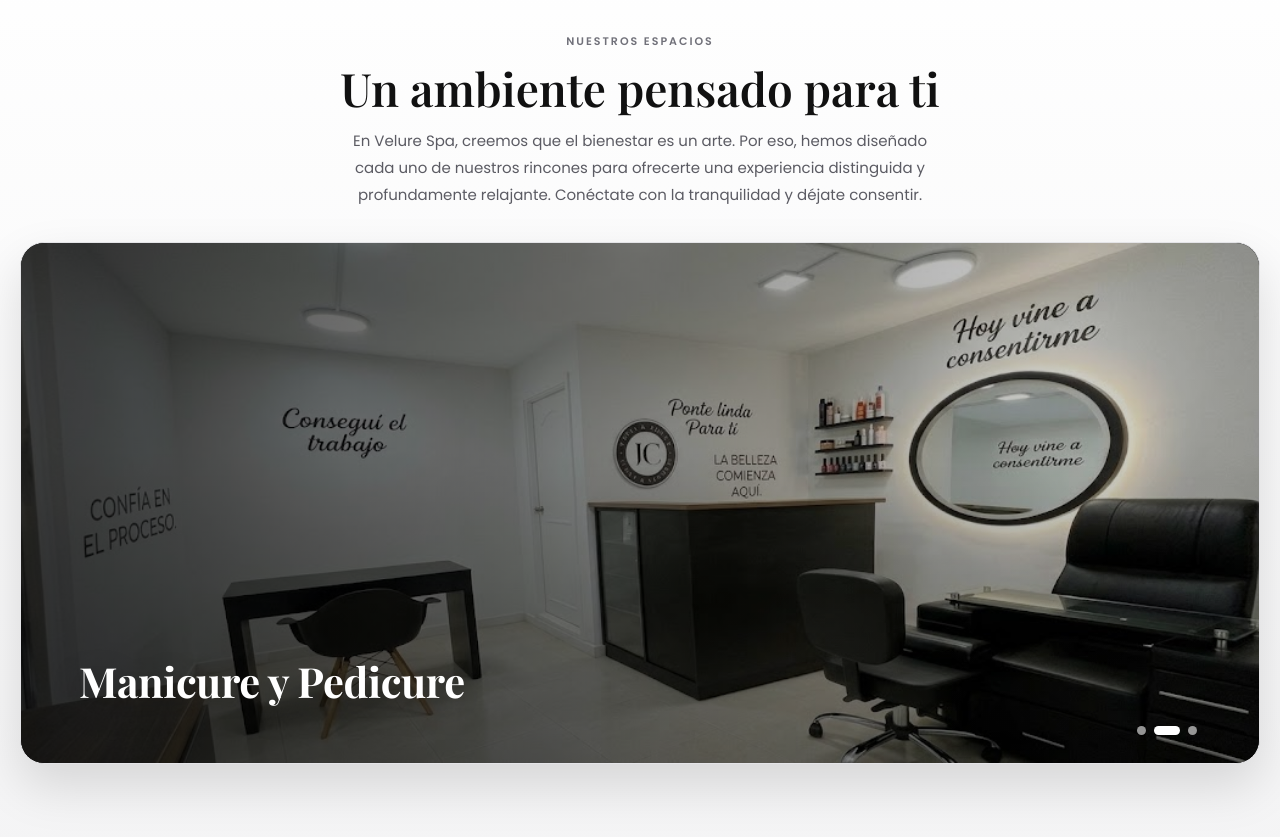
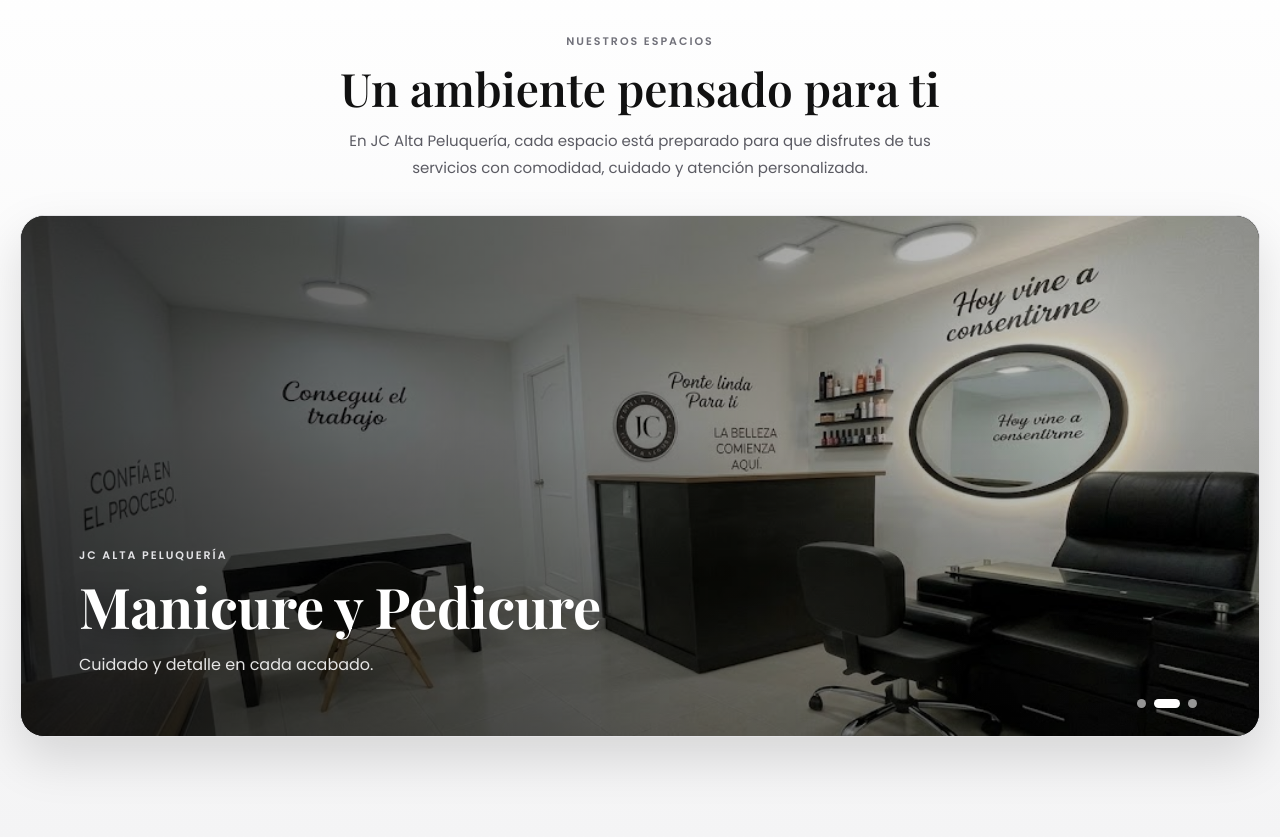
Before and after one commit to juanjosevelasquezgalvis563-gif/spa-final, a React (Vite) app in the folder frontend/: page / in a window 1280 px wide. Shown: the part 3860-4697 px from the top of the page. Built offline with nearby package versions, Linux system fonts and the light colour scheme.

Commit message:
nuevo estilo de textos carousel

```diff
--- a/frontend/src/components/Carousel.jsx
+++ b/frontend/src/components/Carousel.jsx
@@ -11,15 +11,18 @@ function Carousel() {
   const slides = [
     {
       image: imagenBelleza1,
-      title: 'Corte, Cepillado y Quimicos',
+      title: 'Corte, cepillado y cuidado capilar',
+      description: 'Un estilo pensado para resaltar tu esencia.',
     },
     {
       image: imagenBelleza2,
       title: 'Manicure y Pedicure',
+      description: 'Cuidado y detalle en cada acabado.',
     },
     {
       image: imagenBelleza3,
-      title: 'Masajes, Limpieza Facial y Tratamientos Corporales',
+      title: 'Masajes y tratamientos faciales y corporales',
+      description: 'Un espacio para relajarte y renovar tu bienestar.',
     },
   ];
 
@@ -31,9 +34,8 @@ function Carousel() {
         <h2>Un ambiente pensado para ti</h2>
 
         <p>
-          En Velure Spa, creemos que el bienestar es un arte. Por eso, hemos diseñado cada uno de nuestros rincones
-          para ofrecerte una experiencia distinguida y profundamente relajante.
-          Conéctate con la tranquilidad y déjate consentir.
+          En JC Alta Peluquería, cada espacio está preparado para que disfrutes
+          de tus servicios con comodidad, cuidado y atención personalizada.
         </p>
       </div>
 
@@ -57,7 +59,11 @@ function Carousel() {
                 }}
               >
                 <div className="overlay">
-                  <h3>{slide.title}</h3>
+                  <div className="showcase-caption">
+                    <span className="showcase-caption-label">JC Alta Peluquería</span>
+                    <h3>{slide.title}</h3>
+                    <p>{slide.description}</p>
+                  </div>
                 </div>
               </div>
             </SwiperSlide>
```
